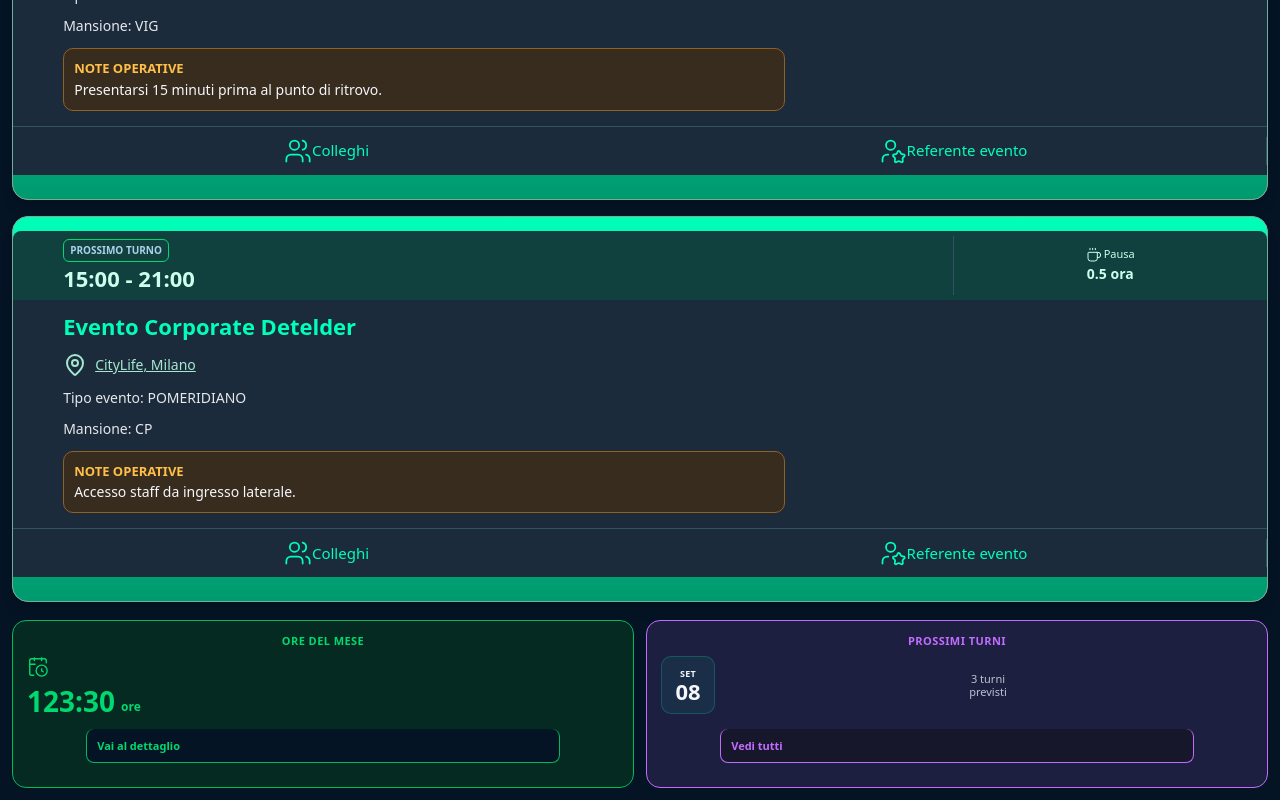
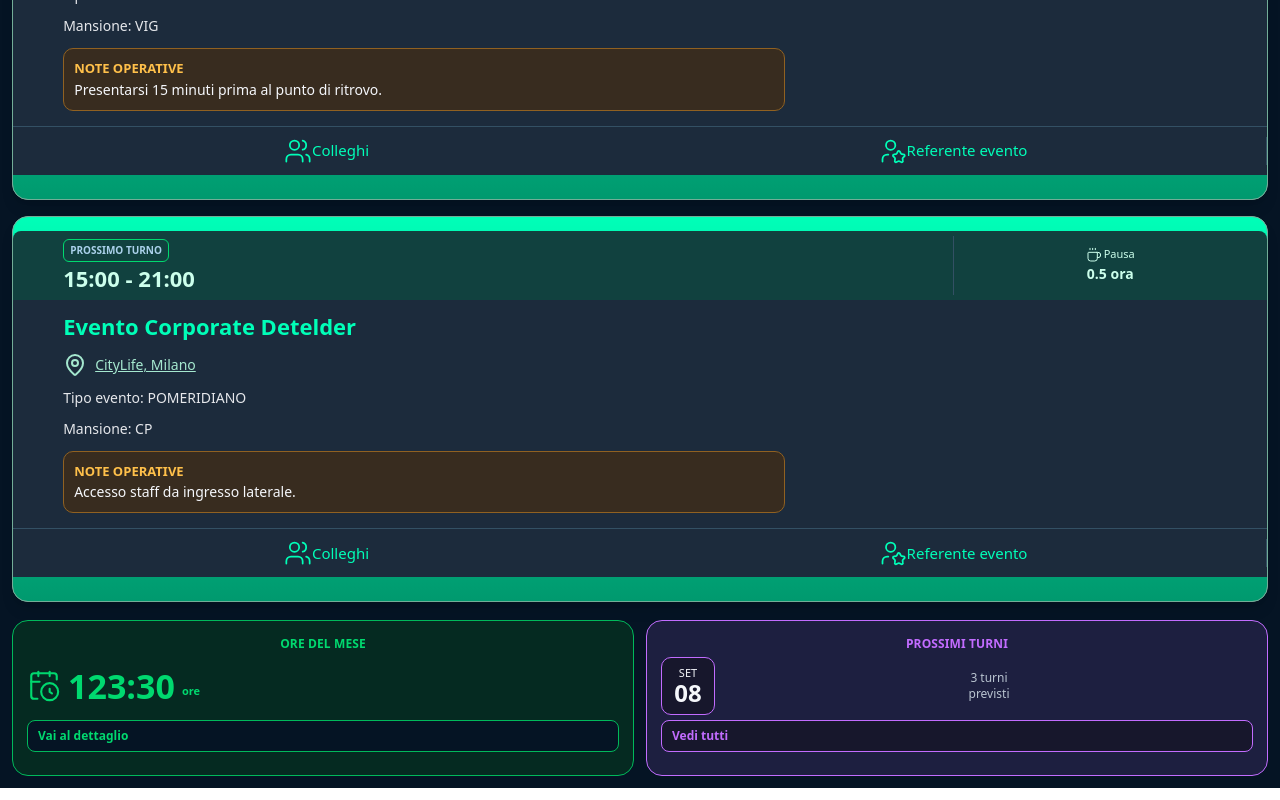
Before and after one commit to MarsOTA/detelder-operator-preview, a React (Vite) app: page /operator in a window 1280 px wide. Shown: the part 589-1389 px from the top of the page. Built offline with nearby package versions, Linux system fonts and the light colour scheme.

Commit message:
Match operator summary cards to uploaded SVG

```diff
--- a/src/pages/common/operatorSummaryPreview.css
+++ b/src/pages/common/operatorSummaryPreview.css
@@ -1,4 +1,4 @@
-/* Preview tweak: dashboard riepilogo finale operatore */
+/* Preview tweak: dashboard riepilogo finale operatore allineato allo SVG */
 
 .sintesi-container {
   display: grid !important;
@@ -11,10 +11,10 @@
 .ore-mese-sintesi,
 .prossimi-turni-sintesi {
   width: 100% !important;
-  height: 168px !important;
+  height: 156px !important;
   min-width: 0;
-  padding: 14px !important;
-  border-radius: 14px;
+  padding: 16px 14px 13px !important;
+  border-radius: 16px;
   display: flex !important;
   flex-direction: column;
   box-sizing: border-box;
@@ -23,149 +23,150 @@
 
 .ore-mese-label,
 .prossimi-turni-label {
-  margin-bottom: 8px;
-  font-size: 11px;
-  line-height: 1.15;
-  font-weight: 700;
-  letter-spacing: .04em;
+  margin: 0 0 10px 0 !important;
+  font-size: 12px !important;
+  line-height: 1.1;
+  font-weight: 800;
+  letter-spacing: .01em;
   flex: 0 0 auto;
 }
 
-/* KPI ore: icona sopra, valore + unita sulla stessa riga */
+/* ORE DEL MESE: icona a sinistra, valore e 'ore' sempre sulla stessa riga */
 .ore-mese-value-content {
   flex: 1 1 auto;
-  display: grid !important;
-  grid-template-columns: auto 1fr;
-  grid-template-rows: 24px 1fr;
-  align-items: end !important;
-  justify-content: start;
-  column-gap: 6px !important;
-  row-gap: 4px !important;
-  padding: 0 0 6px;
   min-height: 0;
+  display: flex !important;
+  flex-direction: row !important;
+  align-items: center !important;
+  justify-content: flex-start !important;
+  gap: 7px !important;
+  padding: 0 0 8px !important;
+  white-space: nowrap;
 }
 
 .ore-mese-value-content svg {
-  grid-column: 1 / -1;
-  grid-row: 1;
-  width: 22px !important;
-  height: 22px !important;
-  flex: 0 0 auto;
-  align-self: start;
+  width: 34px !important;
+  height: 34px !important;
+  flex: 0 0 34px;
 }
 
 .ore-mese-value {
-  grid-column: 1;
-  grid-row: 2;
-  font-size: 28px !important;
-  line-height: .95;
-  font-weight: 900;
-  white-space: nowrap;
+  flex: 0 1 auto;
+  min-width: 0;
+  font-size: clamp(24px, 7.8vw, 34px) !important;
+  line-height: 1 !important;
+  font-weight: 900 !important;
+  white-space: nowrap !important;
 }
 
 .ore-label {
-  grid-column: 2;
-  grid-row: 2;
-  font-size: 12px;
-  line-height: 1;
-  margin: 0 0 2px 0;
-  align-self: end !important;
-  white-space: nowrap;
+  flex: 0 0 auto;
+  margin: 8px 0 0 0 !important;
+  font-size: 11px !important;
+  line-height: 1 !important;
+  font-weight: 700;
+  white-space: nowrap !important;
 }
 
+/* PROSSIMI TURNI: data a sinistra, descrizione a destra come nello SVG */
 .prossimi-turni-row {
   flex: 1 1 auto;
   min-height: 0;
   display: flex !important;
-  align-items: center;
-  justify-content: space-between;
-  gap: 8px;
-  padding: 0 0 6px;
+  align-items: center !important;
+  justify-content: flex-start !important;
+  gap: 10px !important;
+  padding: 0 0 8px !important;
 }
 
 .prossimi-turni-next-content {
   flex: 0 0 54px;
   width: 54px !important;
   min-width: 54px !important;
-  height: 58px;
-  min-height: 58px;
-  padding: 7px 6px !important;
+  height: 58px !important;
+  min-height: 58px !important;
+  padding: 6px !important;
   border-radius: 10px;
-  display: flex;
+  display: flex !important;
   flex-direction: column;
   align-items: center;
   justify-content: center;
-  border: 1px solid rgba(0, 255, 184, .20);
-  background: rgba(0, 255, 184, .07);
   box-sizing: border-box;
 }
 
 .prossimi-turni-mese-value {
-  font-size: 9px !important;
-  line-height: 1;
-  font-weight: 700;
-  letter-spacing: .03em;
+  font-size: 11px !important;
+  line-height: 1 !important;
+  font-weight: 500 !important;
+  letter-spacing: 0;
 }
 
 .prossimi-turni-giorno-value {
-  margin-top: 2px;
-  font-size: 22px !important;
-  line-height: 1;
-  font-weight: 900;
+  margin-top: 4px !important;
+  font-size: 24px !important;
+  line-height: .95 !important;
+  font-weight: 800 !important;
 }
 
 .prossimi-turni-value-content {
-  flex: 1;
+  flex: 1 1 auto;
   min-width: 0;
-  text-align: right;
-  font-size: 11px !important;
-  line-height: 1.2;
+  text-align: left !important;
+  font-size: 12px !important;
+  line-height: 1.35 !important;
 }
 
-/* CTA bloccate sul fondo: stessa quota in entrambe le card */
+/* CTA: stessa altezza e stessa quota esatta sul fondo delle due card */
 .dettaglio-mese-sintesi,
 .dettaglio-turni-sintesi {
-  flex: 0 0 34px;
-  height: 34px;
-  margin-top: 8px !important;
+  margin-top: auto !important;
+  flex: 0 0 32px !important;
+  height: 32px !important;
+  min-height: 32px !important;
+  width: 100% !important;
   padding: 0 10px !important;
   display: flex !important;
   align-items: center !important;
-  justify-content: space-between;
-  border-top: 0 !important;
-  font-size: 11px !important;
-  line-height: 1;
+  justify-content: space-between !important;
   box-sizing: border-box;
+  font-size: 12px !important;
+  line-height: 1 !important;
 }
 
 @media (max-width: 420px) {
   .sintesi-container {
-    gap: 8px;
+    gap: 12px !important;
   }
 
   .ore-mese-sintesi,
   .prossimi-turni-sintesi {
-    height: 162px !important;
-    padding: 12px !important;
+    height: 156px !important;
+    padding: 16px 14px 13px !important;
+  }
+
+  .ore-mese-value-content svg {
+    width: 32px !important;
+    height: 32px !important;
+    flex-basis: 32px;
   }
 
   .ore-mese-value {
-    font-size: 26px !important;
+    font-size: clamp(23px, 7vw, 31px) !important;
   }
 
   .ore-label {
-    font-size: 11px !important;
+    font-size: 10px !important;
   }
 
   .prossimi-turni-next-content {
-    flex-basis: 50px;
-    width: 50px !important;
-    min-width: 50px !important;
+    flex-basis: 52px;
+    width: 52px !important;
+    min-width: 52px !important;
+    height: 56px !important;
+    min-height: 56px !important;
   }
 
-  .dettaglio-mese-sintesi,
-  .dettaglio-turni-sintesi {
-    flex-basis: 32px;
-    height: 32px;
+  .prossimi-turni-value-content {
+    font-size: 11px !important;
   }
 }
```
